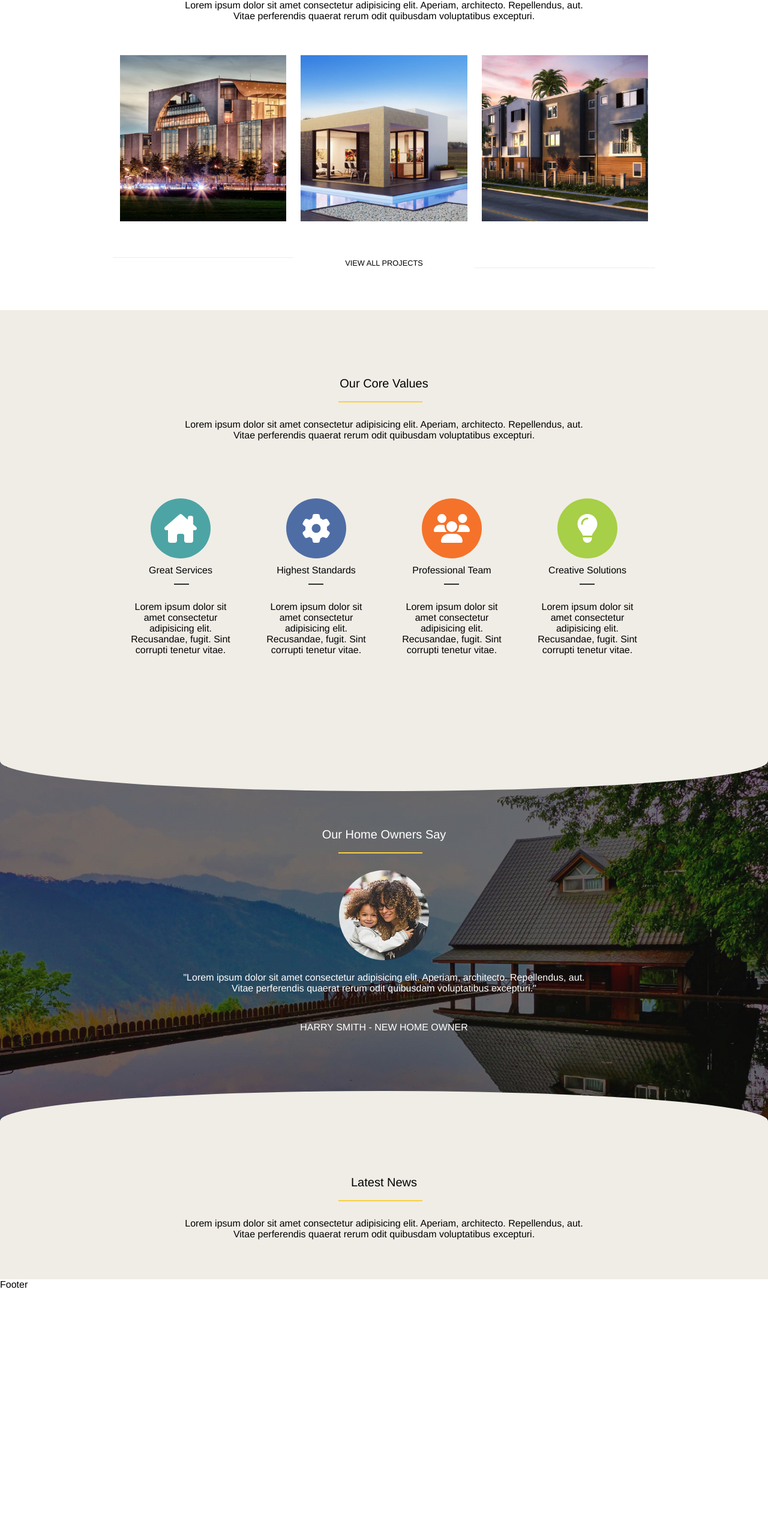
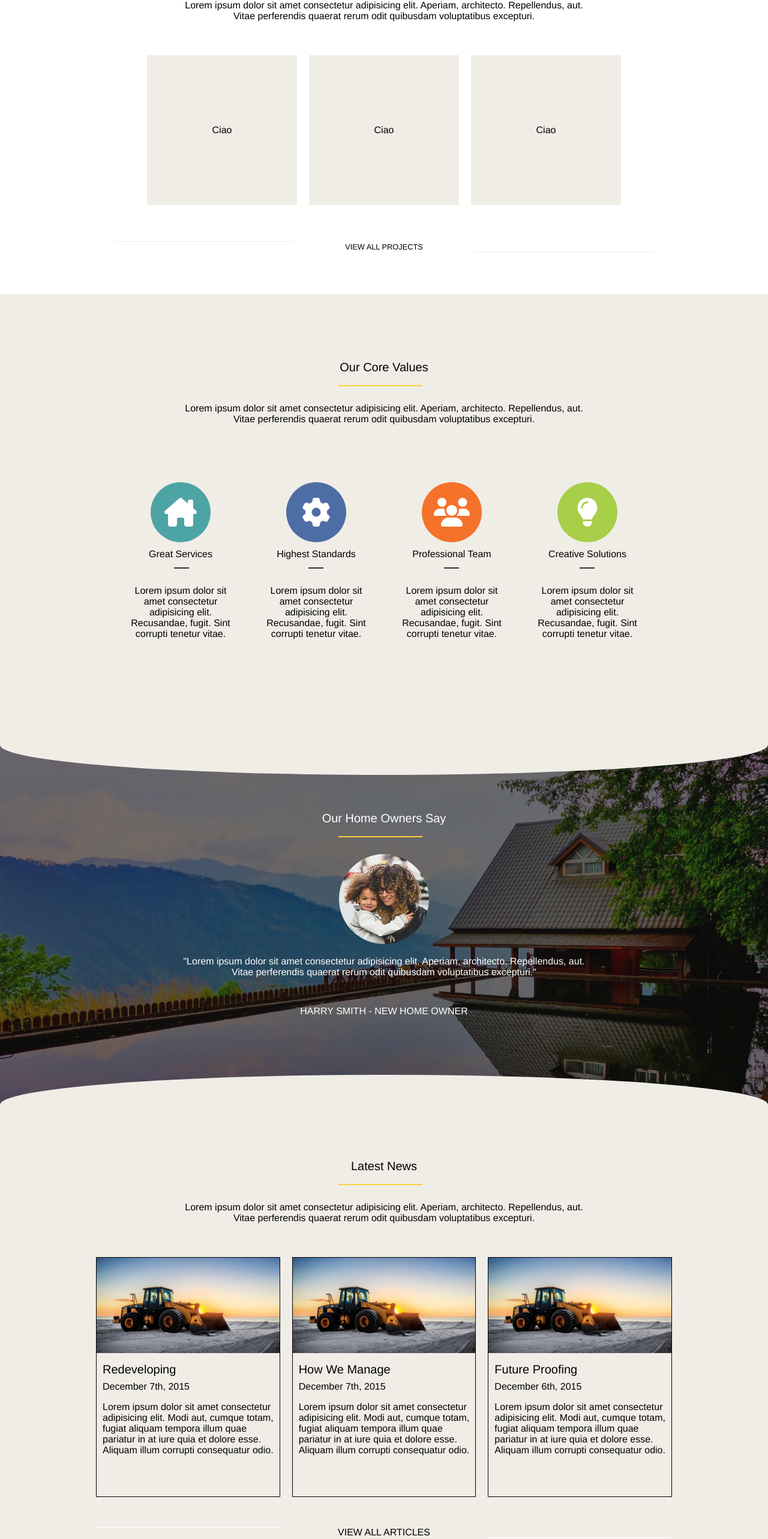
Before and after one commit to davishka-hikkaduwa/proj-html-vuejs, a Vue app: page / in a window 1280 px wide. Shown: the part 2043-4609 px from the top of the page at 60% size. Before the commit the page ends 4194 px from the top, so only its background shows below. Built offline with nearby package versions, Linux system fonts and the light colour scheme.

Commit message:
completion ArticlesComponent

```diff
--- a/src/components/ArticlesComponent.vue
+++ b/src/components/ArticlesComponent.vue
@@ -6,7 +6,28 @@
                 Repellendus, aut. Vitae perferendis quaerat rerum odit quibusdam voluptatibus excepturi.
             </p>
         </div>
+        <div class="articles-card-container row">
+            <div class="col article-card" v-for="(card, index) in cards" :key="index">
+                <div class="image-container">
+                    <img src="@/assets/img/blog-post-134132600.jpg" alt="img-1">
+                </div>
+                <div class="content-container">
+                    <h5> {{ card.title }} </h5>
+                    <p> {{ card.date }} </p>
+                    <div>
 
+
+                    </div>
+                    <p> {{ card.content }} </p>
+
+                </div>
+            </div>
+        </div>
+        <div class="row">
+            <div class="col"></div>
+            <div class="col">VIEW ALL ARTICLES</div>
+            <div class="col"></div>
+        </div>
     </div>
 </template>
 
@@ -17,6 +38,26 @@ export default {
     data(){
         return {
             sectionTitle: 'Latest News',
+            cards: [
+                {
+                    title: 'Redeveloping',
+                    imgUrl: '#',
+                    date: 'December 7th, 2015',
+                    content: 'Lorem ipsum dolor sit amet consectetur adipisicing elit. Modi aut, cumque totam, fugiat aliquam tempora illum quae pariatur in at iure quia et dolore esse. Aliquam illum corrupti consequatur odio.'
+                },
+                {
+                    title: 'How We Manage',
+                    imgUrl: '#',
+                    date: 'December 7th, 2015',
+                    content: 'Lorem ipsum dolor sit amet consectetur adipisicing elit. Modi aut, cumque totam, fugiat aliquam tempora illum quae pariatur in at iure quia et dolore esse. Aliquam illum corrupti consequatur odio.'
+                },
+                {
+                    title: 'Future Proofing',
+                    imgUrl: '#',
+                    date: 'December 6th, 2015',
+                    content: 'Lorem ipsum dolor sit amet consectetur adipisicing elit. Modi aut, cumque totam, fugiat aliquam tempora illum quae pariatur in at iure quia et dolore esse. Aliquam illum corrupti consequatur odio.'
+                },
+            ]
         }
     },
     components: {
@@ -30,9 +71,48 @@ export default {
         background-color: #f0ede6;
         padding: 10px 0;
         text-align: center;
-
         .info-container{
             padding-top: 0;
+        }
+        .articles-card-container{
+            justify-content: center;
+            height: 400px;
+            margin: 0px 150px;
+            margin-bottom: 50px;
+
+            .article-card{
+                border: 1px solid black;
+                margin: 0 10px;
+                padding: 0;
+                .image-container{
+                    height: 40%;
+                    width: 100%;
+                    img{
+                        height: 100%;
+                        width: 100%;
+                    }
+                }
+                .content-container{
+                    padding: 15px 10px;
+                    text-align: left;
+                }
+            }
+        }
+        .row:last-child{
+            margin: 50px 150px;
+            justify-content: center;
+
+
+            .col{
+                margin: 0 10px;
+
+            }
+            .col:first-child{
+                border-top: 1px solid #fff;
+            }
+            .col:last-child{
+                border-bottom: 1px solid #fff;
+            }
         }
     }
 
--- /dev/null
+++ b/src/components/CardBackIconsComponent.vue
@@ -0,0 +1,36 @@
+<template>
+    <div class="card-back-icons">
+        <div class="col icon-container">
+            <font-awesome-icon icon="fa-solid fa-link" class="icons"/>
+        </div>
+        <div class="col icon-container">
+            <font-awesome-icon icon="fa-solid fa-magnifying-glass" class="icons"/>
+        </div>
+    </div>
+</template>
+
+<script>
+    export default {
+        name: 'CardBackIconsComponent',
+    }
+</script>
+
+<style scoped lang="scss">
+
+    .icon-container{
+        border-radius: 50%;
+        padding: 22px;
+        height: 35px;
+        width: 35px;
+        margin: 5px 20px;
+        display: flex;
+        align-items: center;
+        justify-content: center;
+        background-color: #fff;
+        cursor: pointer;
+
+        .icons{
+            color: #f9d03f;
+        }
+    }
+</style>
--- a/src/components/ServicesCardComponent.vue
+++ b/src/components/ServicesCardComponent.vue
@@ -24,7 +24,6 @@ export default {
     name: 'ServicesCardComponent',
     data(){
         return {
-            cardActual: "start",
             cards: [
                 {
                     front: {
@@ -96,7 +95,6 @@ export default {
                 position: relative;
                 width: 100%;
                 height: 100%;
-                cursor: pointer;
             }
 
             .card-face{
@@ -127,7 +125,7 @@ export default {
             }
             .inner-card:hover{
                 .face-front{
-                    opacity: 0;
+                    z-index: -200;;
                 }
             }
 
@@ -137,6 +135,8 @@ export default {
                 .yellow-btn{
                     background-color: #ffe07b;
                     color: #6b6868;
+                    cursor: pointer;
+
                 }
             }
 
--- a/src/components/WorkComponent.vue
+++ b/src/components/WorkComponent.vue
@@ -6,16 +6,27 @@
                  Repellendus, aut. Vitae perferendis quaerat rerum odit quibusdam voluptatibus excepturi.
             </p>
         </div>
-        <div class="row image-container">
-            <div class="col-4">
+        <div class="row card-container">
+            <div class="col-4 card" v-for="(card, index) in cards" :key="index">
+                <div class="inner-card">
+                    <div class="card-face face-front">
+                        Ciao
+                        <!-- <img :src="`@/assets/img/${card.front.url}.jpg`" :alt="card.front.alt"/> -->
+                    </div>
+                    <div class="card-face face-back">
+                        <CardBackIconsComponent class="row"/>
+                        <div class="row">
+                            <h5> {{ card.back.name }} </h5>
+                            <p> {{ card.back.type }} </p>
+                        </div>
+                    </div>
+                </div>
+            </div>
+            <!--
                 <img src="@/assets/img/project2-featured-15013609-800x800.jpg" alt="project-2-800x800">
-            </div>
-            <div class="col-4">
                 <img src="@/assets/img/project1-featured-294276386-800x800.jpg" alt="project-1-800x800">
-            </div>
-            <div class="col-4">
                 <img src="@/assets/img/project3-featured-189023420-800x800.jpg" alt="project-3-800x800">
-            </div>
+            -->
         </div>
         <div class="row link-container">
             <div class="col-4"></div>
@@ -29,16 +40,50 @@
 
 <script>
 import SectionTitleComponent from '@/components/SectionTitleComponent.vue';
+import CardBackIconsComponent from '@/components/CardBackIconsComponent.vue';
 
 export default {
     name: 'WorkComponent',
     data(){
         return {
-            sectionTitle: 'Explore Recent Work'
+            sectionTitle: 'Explore Recent Work',
+            cards: [
+                {
+                    front: {
+                        url: 'project2-featured-15013609-800x800',
+                        alt: 'project-2-800x800'
+                    },
+                    back: {
+                        name: 'Florida Health Facility',
+                        type: 'Commercial'
+                    }
+                },
+                {
+                    front: {
+                        url: 'project1-featured-294276386-800x800',
+                        alt: 'project-1-800x800'
+                    },
+                    back: {
+                        name: 'Florida Health Facility',
+                        type: 'Commercial'
+                    }
+                },
+                {
+                    front: {
+                        url: 'project3-featured-189023420-800x800',
+                        alt: 'project-3-800x800'
+                    },
+                    back: {
+                        name: 'Florida Health Facility',
+                        type: 'Commercial'
+                    }
+                }
+            ]
         }
     },
     components: {
-    SectionTitleComponent
+    SectionTitleComponent,
+    CardBackIconsComponent
 }
 }
 
@@ -53,13 +98,61 @@ export default {
             padding-top: 0;
         }
 
-        .image-container{
-            padding: 0 200px;
-            .col-4{
-                img{
-                    max-width: 100%;
-                    max-height: 100%;
+        .card-container{
+            justify-content: center;
+
+            .card{
+                padding: 0;
+                width: 250px;
+                height: 250px;
+                margin: 0 10px;
+
+                .inner-card{
+                    position: relative;
+                    height: 100%;
+                    width: 100%;
+
+                    .card-face{
+                        position: absolute;
+                        height: 100%;
+                        width: 100%;
+                        backface-visibility: hidden;
+
+                    }
+                    .face-front{
+                        background-color: #f0ede6;
+                        display: flex;
+                        justify-content: center;
+                        flex-direction: column;
+                        align-items: center;
+                        z-index: 100;
+                        img{
+                            height: 100%;
+                            width: 100%;
+                        }
+                    }
+
+                    .face-back{
+                        display: flex;
+                        flex-direction: column;
+                        align-items: center;
+                        justify-content: center;
+                        background-color: #f9d03f;
+                        color: #fff;
+
+                        h5{
+                            padding-top: 10px;
+                        }
+
+                    }
                 }
+                .inner-card:hover{
+                    .face-front{
+                        z-index: -200;
+                    }
+                }
+
+
             }
         }
         .link-container{
--- a/src/main.js
+++ b/src/main.js
@@ -9,10 +9,10 @@ import { FontAwesomeIcon } from '@fortawesome/vue-fontawesome'
 
 /* import specific icons */
 import { faBuilding } from '@fortawesome/free-regular-svg-icons'
-import { faArrowsRotate, faHouseChimney, faTruck, faGear, faUsers, faLightbulb, faBriefcase, faGlobe } from '@fortawesome/free-solid-svg-icons'
+import { faArrowsRotate, faHouseChimney, faTruck, faGear, faUsers, faLightbulb, faBriefcase, faGlobe, faMagnifyingGlass, faLink } from '@fortawesome/free-solid-svg-icons'
 
 /* add icons to the library */
-library.add(faBuilding, faArrowsRotate, faHouseChimney, faTruck, faGear, faUsers, faLightbulb, faBriefcase, faGlobe)
+library.add(faBuilding, faArrowsRotate, faHouseChimney, faTruck, faGear, faUsers, faLightbulb, faBriefcase, faGlobe, faMagnifyingGlass, faLink)
 
 /* add font awesome icon component */
 Vue.component('font-awesome-icon', FontAwesomeIcon)
```
